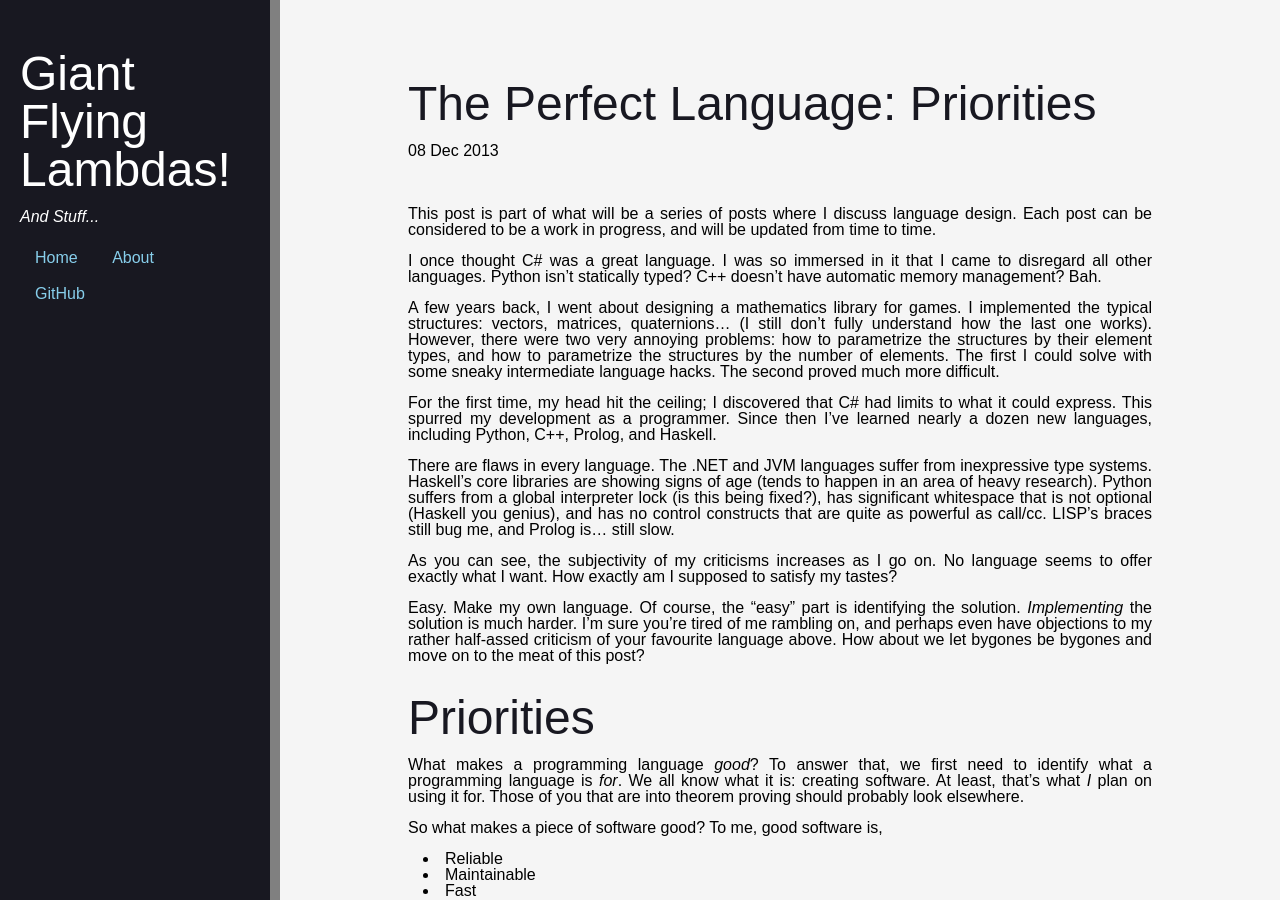
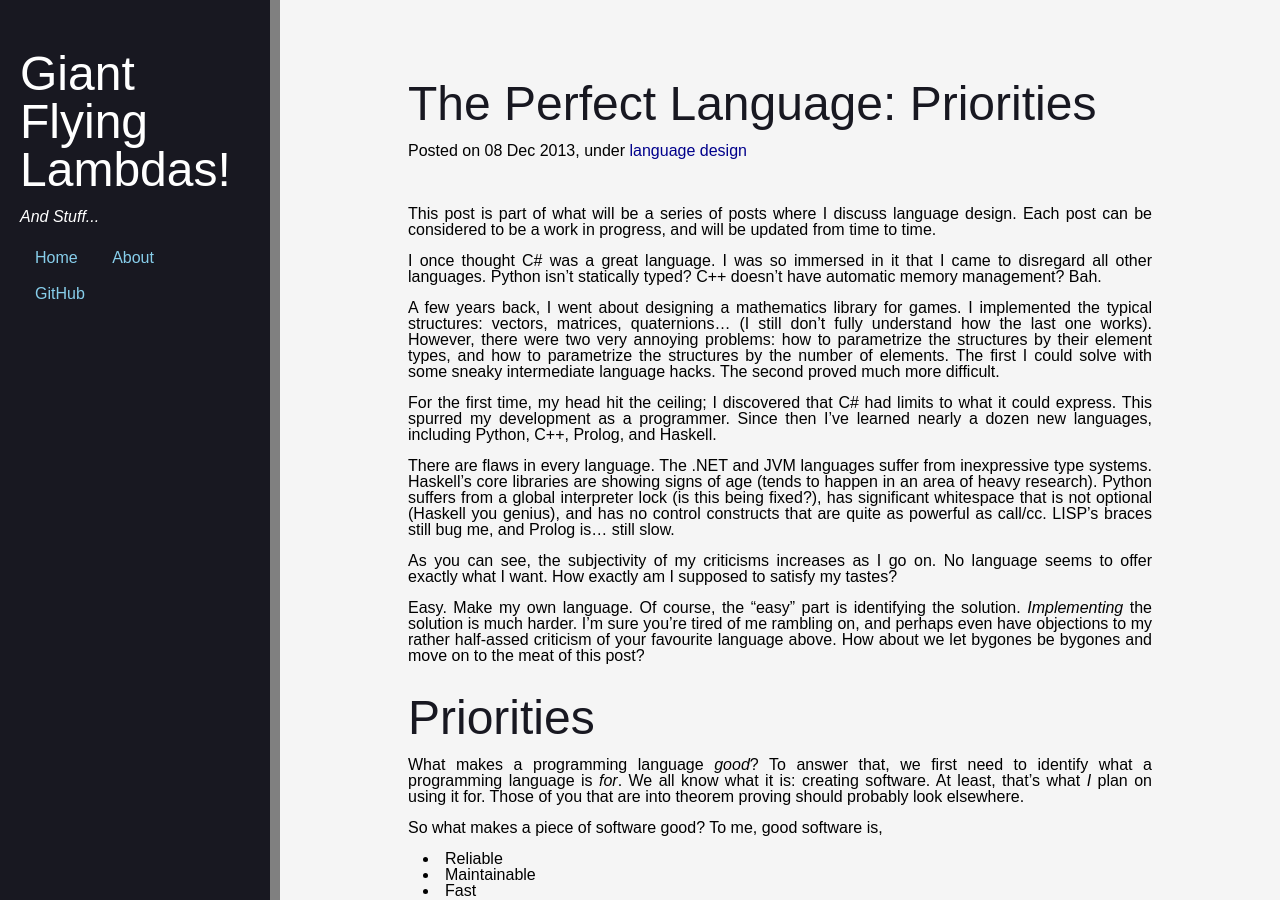
Before and after one commit to YellPika/YellPika.github.io, a Jekyll site: the page built from _posts/2013-12-08-the-perfect-language-priorities.md, in a window 1280 px wide and 900 px high. Built offline with Jekyll 4.4.1, drawn with Linux system fonts in a browser that asks for light colours; Markdown is read by kramdown in place of the engine named in the settings.

Commit message:
Made categories consistent with the post index. Posts now list categories.

```diff
--- a/_layouts/post.html
+++ b/_layouts/post.html
@@ -5,7 +5,14 @@ comments: true
 
 <a href="{{ page.url }}"><h1>{{ page.title }}</h1></a>
 <p>
-    {{ page.date | date_to_string }}
+    Posted on {{ page.date | date_to_string }}, under
+    {% for category in page.categories %}
+        {% if forloop.first %}
+        {% else %}
+            |
+        {% endif %}
+        <a href="/categories.html#{{ category }}">{{ category }}</a>
+    {% endfor %}
     <br />
     <a href="{{ page.url }}#disqus_thread">&nbsp;</a>
 </p>
--- a/index.html
+++ b/index.html
@@ -16,7 +16,7 @@ comments: false
             {% else %}
                 |
             {% endif %}
-            <a href="/categories.html#{{ category }}">{{category }}</a>
+            <a href="/categories.html#{{ category }}">{{ category }}</a>
         {% endfor %}
         </div>
     </li>
```
Also changed, not shown: categories.html (+5 -3 lines).
